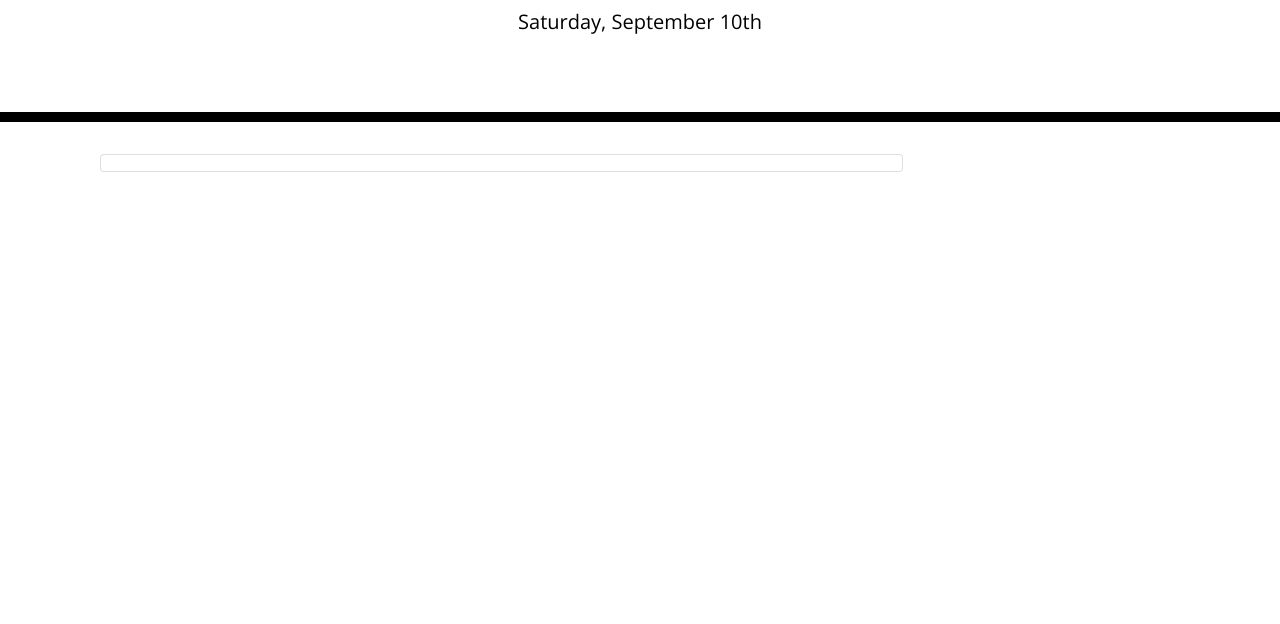
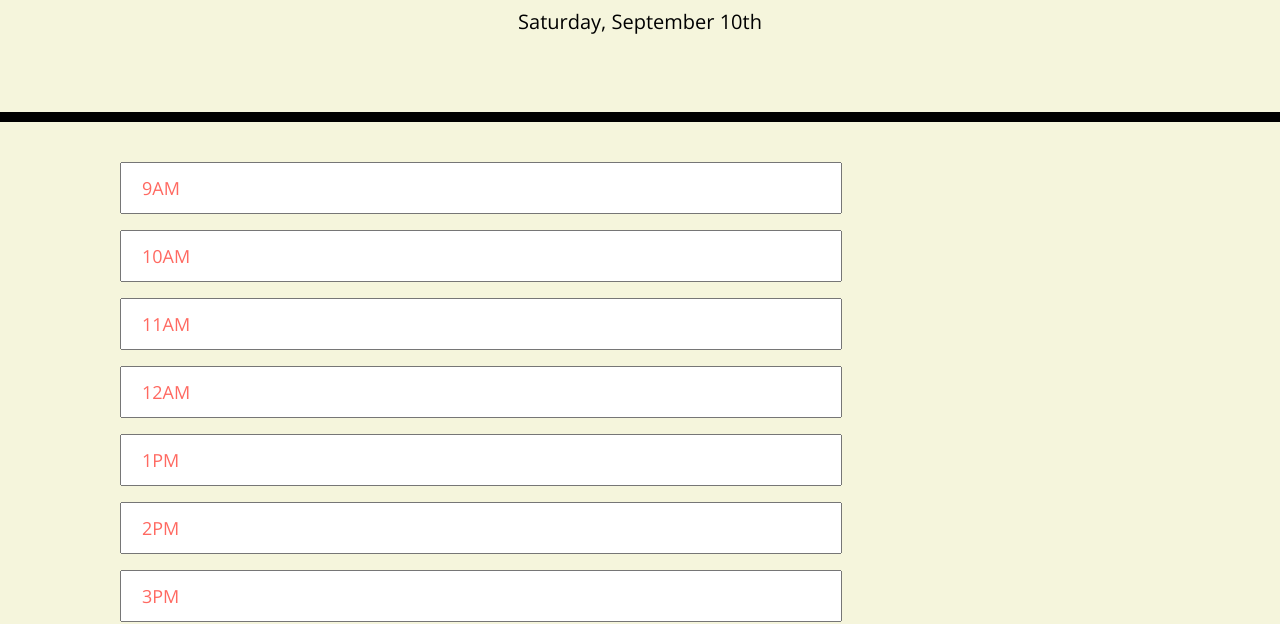
Before and after one commit to Parwiz-Haqbien/Calender-Reminder, a plain HTML site: page index.html in a window 1280 px wide. Shown: the part 182-806 px from the top of the page. Drawn offline with nearby package versions, Linux system fonts and the light colour scheme.

Commit message:
Adding the third layer of CSS

```diff
--- a/index.html
+++ b/index.html
@@ -31,9 +31,20 @@
     <div class="container">
       <!-- Timeblocks go here -->
       <section class="col-12 col-md-8 col-lg-9">
-        <div class="card custom-card">
+        <!-- <div class="card custom-card"> -->
           <div class="table-responsive">
             <table class="table table-bordered custom table">
+              <form id="form">
+                <input type="text" id="9AM" placeholder="9AM"/>
+                <input type="text" id="10AM" placeholder="10AM"/>
+                <input type="text" id="11AM" placeholder="11AM"/>
+                <input type="text" id="12AM" placeholder="12AM"/>
+                <input type="text" id="1PM" placeholder="1PM"/>
+                <input type="text" id="2PM" placeholder="2PM"/>
+                <input type="text" id="3PM" placeholder="3PM"/>
+                <input type="text" id="4PM" placeholder="4PM"/>
+                <input type="text" id="5PM" placeholder="5PM"/>
+              </form>
 
             </table>
           </div>
--- a/script.js
+++ b/script.js
@@ -7,6 +7,8 @@ function displayTime() {
     console.log(rightNow)
 }
 
+console.log(dayDisplayEl)
+
 
 
 
--- a/style.css
+++ b/style.css
@@ -2,6 +2,7 @@ body {
     font-family: 'Open Sans', sans-serif;
     font-size: 16px;
     line-height: 1;
+    background-color: beige;
   }
 
   textarea {
@@ -77,3 +78,16 @@ body {
   height: 20rem;
 
   }
+
+ input {
+  width: 90%;
+  padding: 12px 20px;
+  margin: 8px 20px;
+  box-sizing: border-box;
+  font-size: 18px;
+ }
+
+
+ ::placeholder {
+  color: #ff6961;
+ }
```
